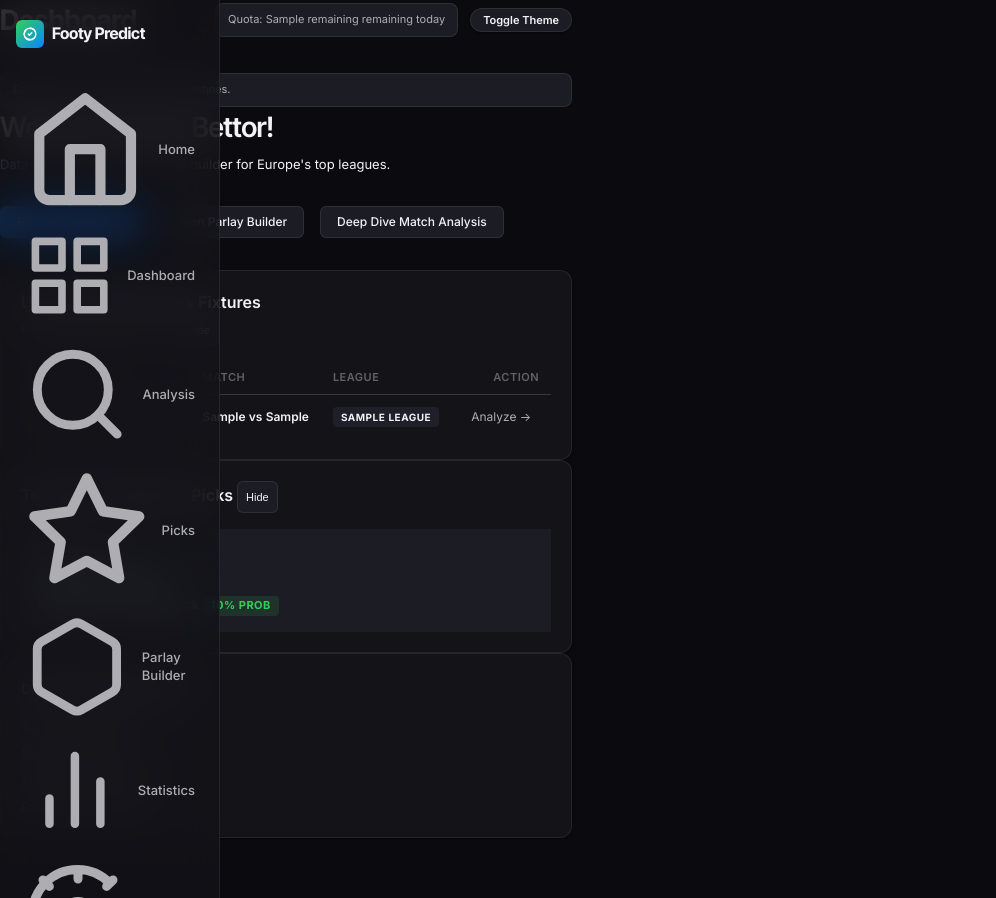
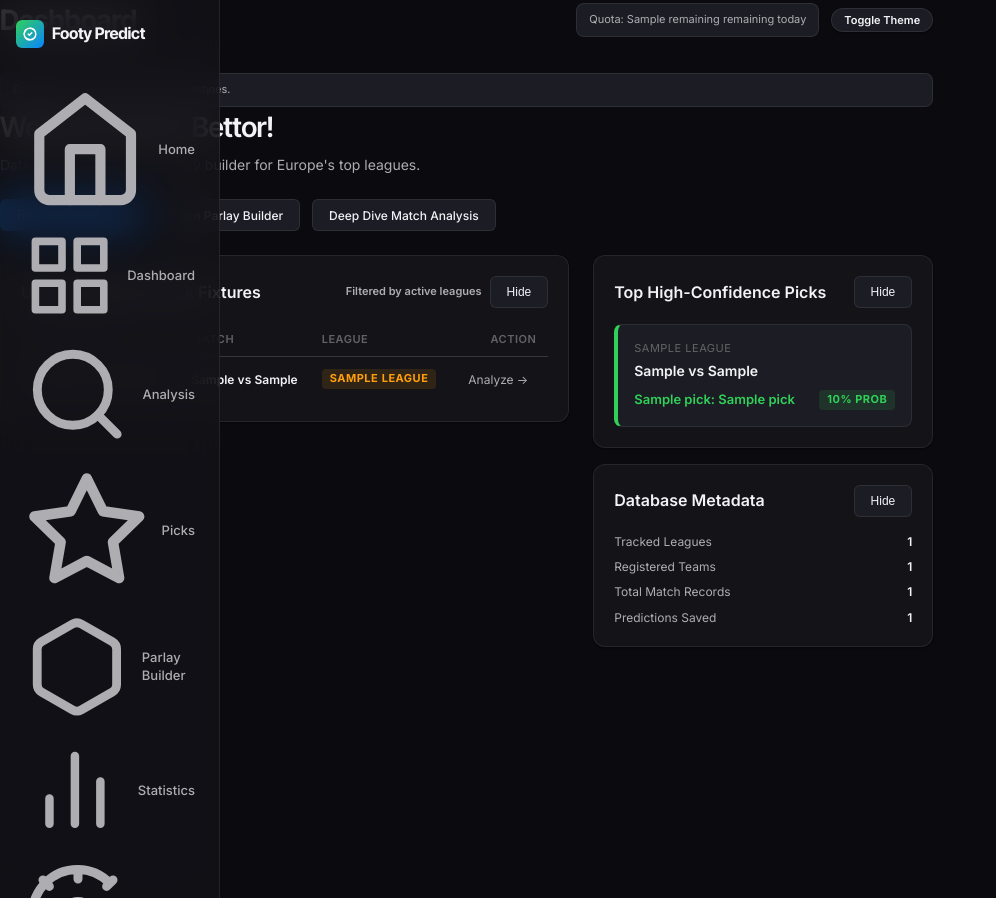
Before and after one commit to islajr/footy-predict, a FastAPI app: template src/templates/dashboard.html in a window 1280 px wide. Shown: the whole page, without its empty margins (0-996 px from the left). Run offline with FastAPI, Linux system fonts and the light colour scheme; the template is opened without the code that fills it: most values are stand-ins (such as "Sample title", 1, 10 or a date in 2020).

Commit message:
style(views): implement Phase 5 dashboard and picks redesign

```diff
--- a/src/static/css/style.css
+++ b/src/static/css/style.css
@@ -169,6 +169,32 @@
 h2 { font-size: var(--text-2xl); }
 h3 { font-size: var(--text-xl); }
 h4 { font-size: var(--text-lg); }
+
+.subtitle {
+    font-size: var(--text-md);
+    color: var(--text-secondary);
+    font-weight: 400;
+}
+
+.text-muted {
+    color: var(--text-secondary);
+}
+
+.text-tertiary {
+    color: var(--text-tertiary);
+}
+
+.text-xs {
+    font-size: var(--text-xs);
+}
+
+.text-sm {
+    font-size: var(--text-sm);
+}
+
+.text-bold {
+    font-weight: 600;
+}
 
 /* Focus Styling */
 button:focus-visible,
@@ -560,6 +586,10 @@
     margin-bottom: var(--space-4);
 }
 
+.form-group-inline {
+    margin-bottom: 0;
+}
+
 .form-group label {
     font-size: var(--text-xs);
     font-weight: 600;
@@ -604,6 +634,63 @@
     width: 14px;
     height: 14px;
     accent-color: var(--accent);
+}
+
+/* ─── Layout Utilities ───────────────────────────────────────── */
+
+.flex-between {
+    display: flex;
+    justify-content: space-between;
+    align-items: center;
+    gap: var(--space-3);
+}
+
+.flex-align-center {
+    display: flex;
+    align-items: center;
+    gap: var(--space-2);
+}
+
+.actions-group {
+    display: flex;
+    gap: var(--space-3);
+    margin-bottom: var(--space-6);
+    flex-wrap: wrap;
+}
+
+.section-header {
+    margin-bottom: var(--space-6);
+}
+
+/* Pick Card Component */
+.pick-card {
+    background-color: var(--bg-surface-hover);
+    padding: var(--space-4);
+    border-radius: var(--radius-md);
+    border: 1px solid var(--border-primary);
+    border-left: 4px solid var(--color-green);
+    transition: all var(--transition-fast);
+}
+
+.pick-card:hover {
+    background-color: var(--bg-elevated);
+    border-color: var(--border-strong);
+    transform: translateY(-1px);
+}
+
+.pick-card-meta {
+    font-size: var(--text-xs);
+    color: var(--text-tertiary);
+    text-transform: uppercase;
+    letter-spacing: 0.5px;
+    margin-bottom: var(--space-1);
+}
+
+.pick-card-title {
+    font-weight: 600;
+    font-size: var(--text-md);
+    color: var(--text-primary);
+    margin-bottom: var(--space-2);
 }
 
 /* ─── Grid layouts ────────────────────────────────────────────── */
--- a/src/templates/dashboard.html
+++ b/src/templates/dashboard.html
@@ -4,13 +4,13 @@
 {% block header_title %}Dashboard{% endblock %}
 
 {% block content %}
-<div style="margin-bottom: 32px;">
+<div class="section-header">
     <h1>Welcome back, Bettor!</h1>
     <p class="subtitle">Data-backed analysis & parlay builder for Europe's top leagues.</p>
 </div>
 
 <!-- Quick Actions Strip -->
-<div style="display: flex; gap: 16px; margin-bottom: 32px; flex-wrap: wrap;">
+<div class="actions-group">
     <button onclick="triggerGlobalFetch()" class="btn btn-primary">
         <span>Refresh Match Data</span>
     </button>
@@ -23,15 +23,15 @@
 </div>
 
 <!-- Main Dashboard Split Grid -->
-<div class="dashboard-grid">
+<div class="grid-sidebar">
     <!-- Left: Upcoming Fixtures Chronological -->
     <div>
         <div class="card">
-            <div class="card-title">
+            <div class="card-title flex-between">
                 <span>Upcoming Matchweek Fixtures</span>
-                <div style="display: flex; align-items: center; gap: 12px;">
-                    <span style="font-size: 12px; font-weight: normal; color: var(--text-secondary);">Filtered by active leagues</span>
-                    <button id="upcoming-toggle" onclick="toggleCard('upcoming')" class="btn btn-secondary" style="padding: 2px 8px; font-size: 11px; border-radius: 6px; cursor: pointer;">Hide</button>
+                <div class="flex-align-center">
+                    <span class="text-muted text-xs">Filtered by active leagues</span>
+                    <button id="upcoming-toggle" onclick="toggleCard('upcoming')" class="btn btn-secondary text-xs">Hide</button>
                 </div>
             </div>
 
@@ -49,9 +49,9 @@
                     <tbody>
                         {% for m in matches %}
                         <tr>
-                            <td style="color: var(--text-secondary); font-size: 13px;">{{ m.date }}</td>
-                            <td style="font-weight: 600;">{{ m.home_team }} vs {{ m.away_team }}</td>
-                            <td><span class="badge badge-medium" style="background-color: var(--bg-elevated); color: var(--text-primary); font-size: 10px;">{{ m.league }}</span></td>
+                            <td class="text-muted text-sm">{{ m.date }}</td>
+                            <td class="text-bold">{{ m.home_team }} vs {{ m.away_team }}</td>
+                            <td><span class="badge badge-medium">{{ m.league }}</span></td>
                             <td style="text-align: right;">
                                 <a href="/analysis/match/{{ m.id }}" class="btn-text">Analyze →</a>
                             </td>
@@ -60,39 +60,39 @@
                     </tbody>
                 </table>
                 {% else %}
-                <div style="text-align: center; padding: 40px 0; color: var(--text-secondary);">
-                    <p style="font-size: 15px; margin-bottom: 8px;">No upcoming matches found in the next 7 days.</p>
-                    <p style="font-size: 13px;">Try triggering a data fetch using the refresh button.</p>
+                <div style="text-align: center; padding: var(--space-8) 0; color: var(--text-secondary);">
+                    <p style="font-size: var(--text-md); margin-bottom: var(--space-2);">No upcoming matches found in the next 7 days.</p>
+                    <p style="font-size: var(--text-sm);">Try triggering a data fetch using the refresh button.</p>
                 </div>
                 {% endif %}
             </div>
         </div>
     </div>
 
-    <!-- Right: Top High-Confidence Picks Strip -->
-    <div>
+    <!-- Right: Top High-Confidence Picks Strip & Metadata -->
+    <div style="display: flex; flex-direction: column; gap: var(--space-4);">
         <div class="card">
-            <div class="card-title">
+            <div class="card-title flex-between">
                 <span>Top High-Confidence Picks</span>
-                <button id="picks-toggle" onclick="toggleCard('picks')" class="btn btn-secondary" style="padding: 2px 8px; font-size: 11px; border-radius: 6px; cursor: pointer;">Hide</button>
+                <button id="picks-toggle" onclick="toggleCard('picks')" class="btn btn-secondary text-xs">Hide</button>
             </div>
 
             <div id="picks-body">
                 {% if top_picks %}
-                <div style="display: flex; flex-direction: column; gap: 14px;">
+                <div style="display: flex; flex-direction: column; gap: var(--space-3);">
                     {% for p in top_picks %}
-                    <div style="background-color: var(--bg-surface-hover); padding: 16px; border-radius: var(--border-radius-lg); border-left: 4px solid var(--accent-emerald);">
-                        <div style="font-size: 12px; color: var(--text-secondary); margin-bottom: 4px;">{{ p.league }}</div>
-                        <div style="font-weight: 600; font-size: 14px; margin-bottom: 8px;">{{ p.home_team }} vs {{ p.away_team }}</div>
+                    <div class="pick-card">
+                        <div class="pick-card-meta">{{ p.league }}</div>
+                        <div class="pick-card-title">{{ p.home_team }} vs {{ p.away_team }}</div>
                         <div class="flex-between">
-                            <span style="font-weight: 700; color: var(--accent-emerald);">{{ p.market_name }}: {{ p.pick }}</span>
+                            <span class="text-bold" style="color: var(--color-green);">{{ p.market_name }}: {{ p.pick }}</span>
                             <span class="badge badge-high">{{ (p.probability * 100)|int }}% Prob</span>
                         </div>
                     </div>
                     {% endfor %}
                 </div>
                 {% else %}
-                <div style="text-align: center; padding: 30px 0; color: var(--text-secondary); font-size: 14px;">
+                <div style="text-align: center; padding: var(--space-6) 0; color: var(--text-muted); font-size: var(--text-sm);">
                     No high-confidence picks available right now. Analyze matches or fetch new data first.
                 </div>
                 {% endif %}
@@ -100,28 +100,28 @@
         </div>
 
         <!-- Database statistics overview -->
-        <div class="card" style="padding: 20px;">
-            <div class="card-title" style="margin-bottom: 12px; font-size: 14px;">
+        <div class="card">
+            <div class="card-title flex-between">
                 <span>Database Metadata</span>
-                <button id="meta-toggle" onclick="toggleCard('meta')" class="btn btn-secondary" style="padding: 2px 8px; font-size: 11px; border-radius: 6px; cursor: pointer;">Hide</button>
+                <button id="meta-toggle" onclick="toggleCard('meta')" class="btn btn-secondary text-xs">Hide</button>
             </div>
 
-            <div id="meta-body" style="display: flex; flex-direction: column; gap: 8px; font-size: 13px;">
+            <div id="meta-body" style="display: flex; flex-direction: column; gap: var(--space-2); font-size: var(--text-sm);">
                 <div class="flex-between">
-                    <span style="color: var(--text-secondary);">Tracked Leagues</span>
-                    <span style="font-weight: 600;">{{ stats.leagues_count }}</span>
+                    <span class="text-muted">Tracked Leagues</span>
+                    <span class="text-bold">{{ stats.leagues_count }}</span>
                 </div>
                 <div class="flex-between">
-                    <span style="color: var(--text-secondary);">Registered Teams</span>
-                    <span style="font-weight: 600;">{{ stats.teams_count }}</span>
+                    <span class="text-muted">Registered Teams</span>
+                    <span class="text-bold">{{ stats.teams_count }}</span>
                 </div>
                 <div class="flex-between">
-                    <span style="color: var(--text-secondary);">Total Match Records</span>
-                    <span style="font-weight: 600;">{{ stats.matches_count }}</span>
+                    <span class="text-muted">Total Match Records</span>
+                    <span class="text-bold">{{ stats.matches_count }}</span>
                 </div>
                 <div class="flex-between">
-                    <span style="color: var(--text-secondary);">Predictions Saved</span>
-                    <span style="font-weight: 600;">{{ stats.predictions_count }}</span>
+                    <span class="text-muted">Predictions Saved</span>
+                    <span class="text-bold">{{ stats.predictions_count }}</span>
                 </div>
             </div>
         </div>
```
Also changed, not shown: src/templates/picks.html (+24 -24 lines).
